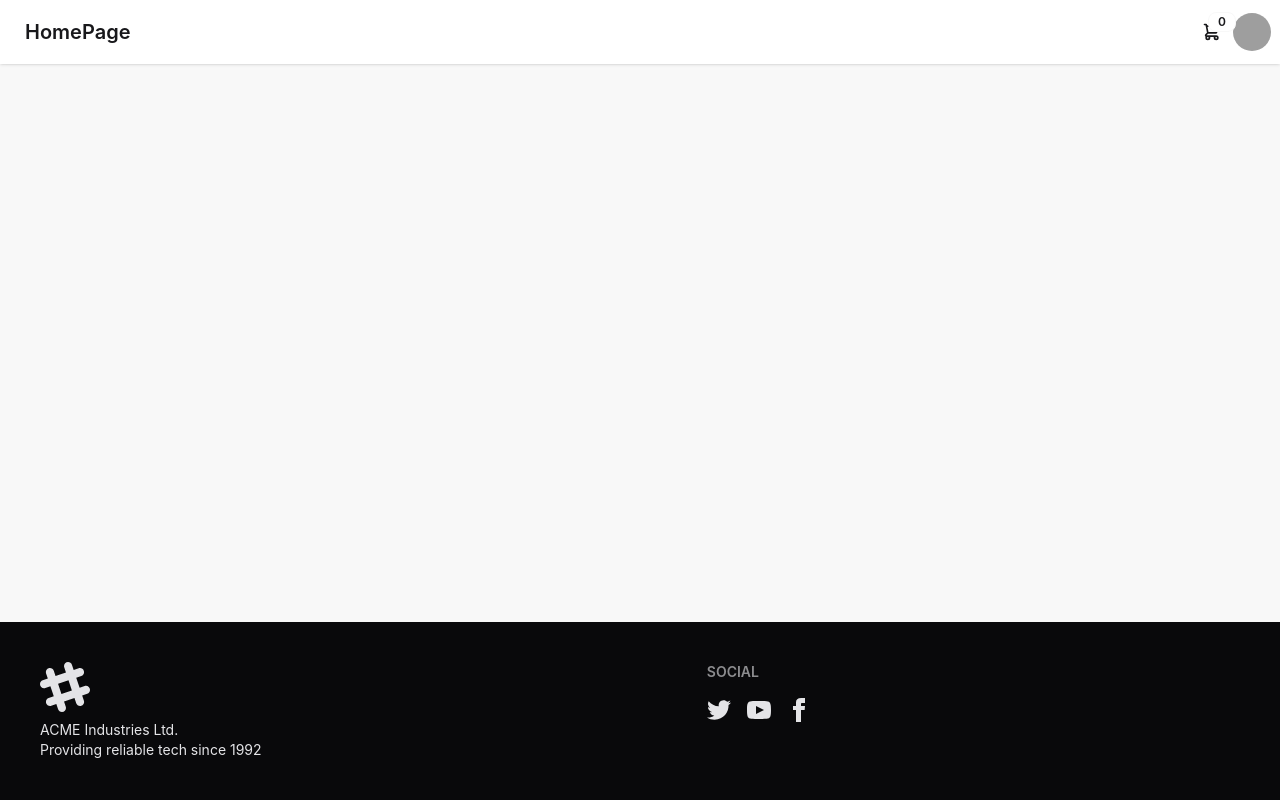
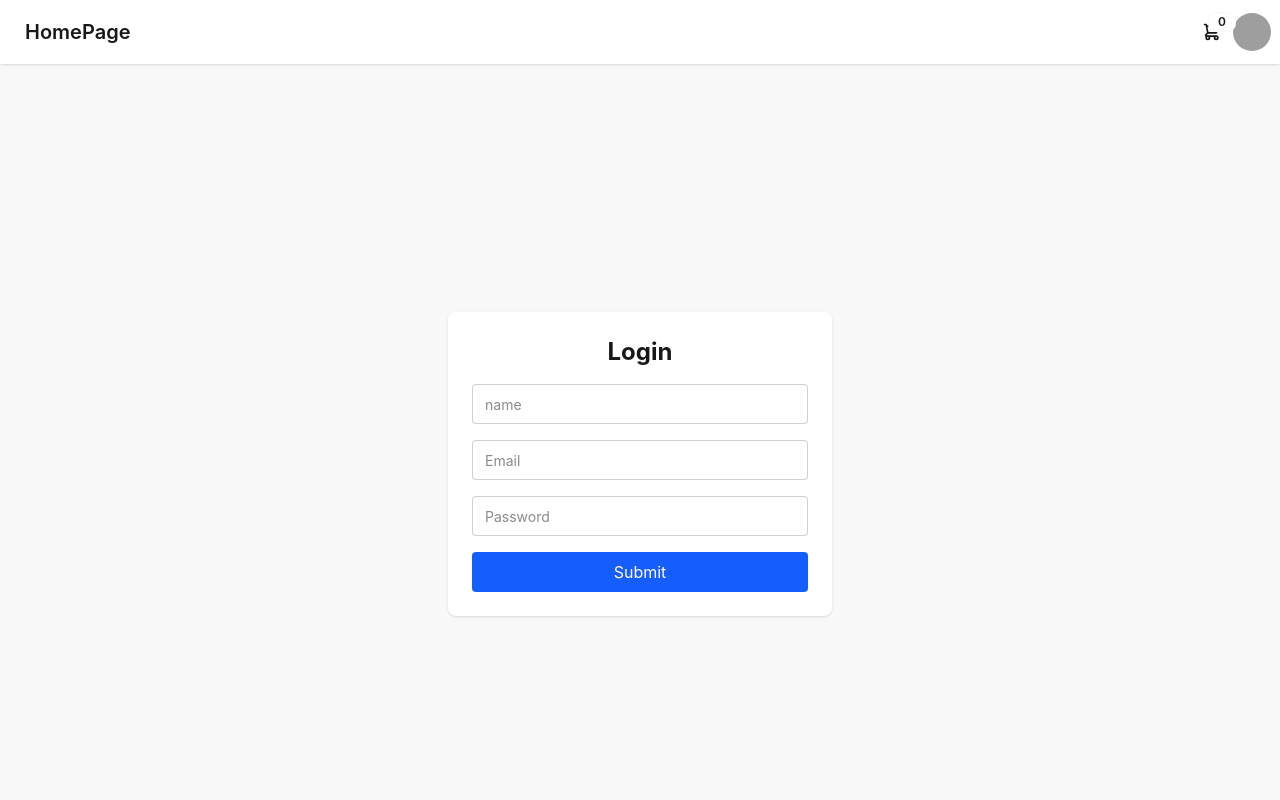
Before and after one commit to BasharAlwarad/fake_E_commerce, a React (Vite) app: page /login in a window 1280 px wide. Shown: the top 800 px of the page. Built offline with nearby package versions, Linux system fonts and the light colour scheme; no server answers; grey boxes are pictures that could not be loaded.

Commit message:
add: Login page

```diff
--- a/src/App.jsx
+++ b/src/App.jsx
@@ -3,6 +3,7 @@ import Nav from './components/Nav.jsx';
 import Footer from './components/Footer.jsx';
 import Products from './components/Products.jsx';
 import Cart from './pages/Cart.jsx';
+import Login from './pages/Login.jsx';
 
 import { CartProvider } from './contexts/CartContext.jsx';
 import { DataProvider } from './contexts/DataContext.jsx';
@@ -18,6 +19,7 @@ const App = () => {
               <Routes>
                 <Route path="/" element={<Products />} />
                 <Route path="/cart" element={<Cart />} />
+                <Route path="/login" element={<Login />} />
               </Routes>
             </main>
             <Footer />
--- a/src/components/Nav.jsx
+++ b/src/components/Nav.jsx
@@ -1,13 +1,10 @@
 import { Link } from 'react-router';
 import { use } from 'react';
 import { CartContext } from '../contexts/CartContext.jsx';
-import { DataContext } from '../contexts/DataContext.jsx';
 
 const Nav = () => {
   const { cart } = use(CartContext);
-  const { data } = use(DataContext);
 
-  console.log('here is data from nav' + data);
   return (
     <div className="navbar sticky top-0 z-50 w-full bg-base-100/95 shadow-sm backdrop-blur">
       <div className="flex-1">
--- /dev/null
+++ b/src/pages/Login.jsx
@@ -0,0 +1,70 @@
+import { useFormStatus } from 'react-dom';
+
+const Submit = () => {
+  const { pending } = useFormStatus();
+
+  return (
+    <button
+      type="submit"
+      className={`w-full py-2 rounded text-white ${
+        pending
+          ? 'bg-blue-400 cursor-not-allowed'
+          : 'bg-blue-600 hover:bg-blue-700'
+      }`}
+      disabled={pending}
+    >
+      {pending ? 'Submitting...' : 'Submit'}
+    </button>
+  );
+};
+
+const Login = () => {
+  const handleSubmit = async (formData) => {
+    const name = formData.get('name');
+    const email = formData.get('email');
+    const password = formData.get('password');
+
+    const response = await fetch('https://jsonplaceholder.typicode.com/posts', {
+      method: 'POST',
+      headers: {
+        'Content-Type': 'application/json',
+      },
+      body: JSON.stringify({ name, email, password }),
+    });
+
+    const data = await response.json();
+    console.log(data);
+  };
+
+  return (
+    <main className="min-h-screen flex items-center justify-center p-6">
+      <form
+        action={handleSubmit}
+        className="w-full max-w-sm space-y-4 rounded-box bg-base-100 p-6 shadow"
+      >
+        <h1 className="text-2xl font-bold text-center">Login</h1>
+        <input
+          type="text"
+          placeholder="name"
+          name="name"
+          className="input input-bordered w-full"
+        />
+        <input
+          type="text"
+          placeholder="Email"
+          name="email"
+          className="input input-bordered w-full"
+        />
+        <input
+          type="password"
+          placeholder="Password"
+          name="password"
+          className="input input-bordered w-full"
+        />
+        <Submit />
+      </form>
+    </main>
+  );
+};
+
+export default Login;
```
